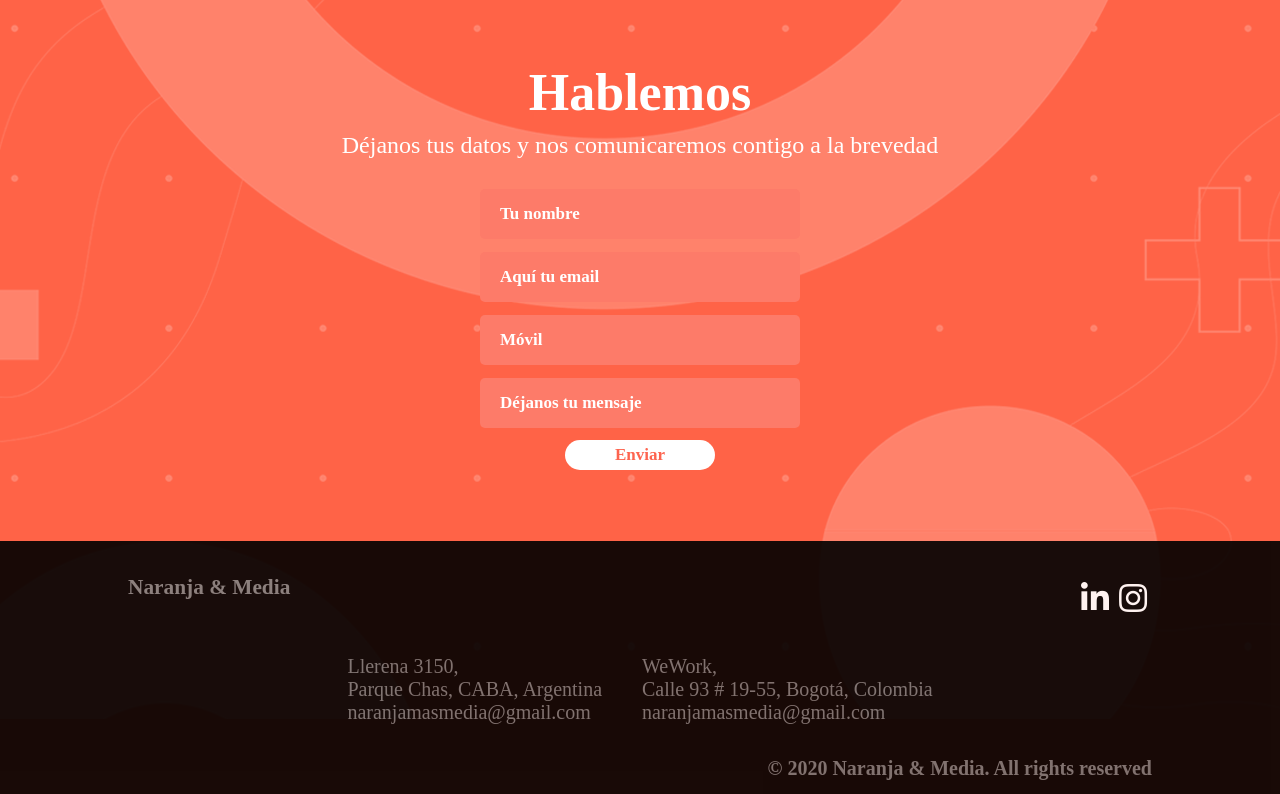
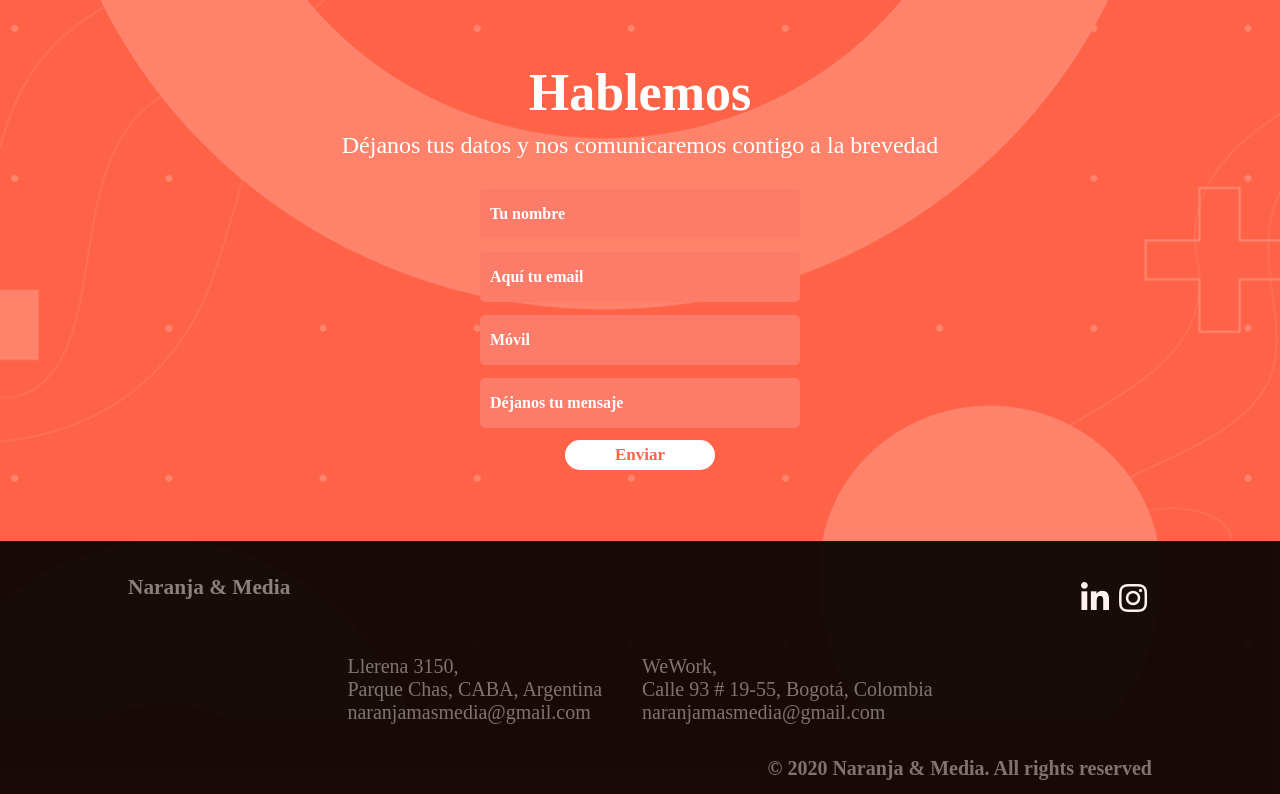
Before and after one commit to Binary-Future/naranja-y-media-landing, a PHP site: page / in a window 1280 px wide. Shown: the part 5326-6120 px from the top of the page. Run offline with PHP 8.4, Linux system fonts and the light colour scheme; some web fonts are replaced.

Commit message:
fix form input on ios

```diff
--- a/web/css/index.css
+++ b/web/css/index.css
@@ -496,22 +496,23 @@ nav {
   color: white;
   font-family: "raleway light";
   font-weight: 600;
-  font-size: 17px;
+  font-size: 12pt;
+  padding: 10px;
 }
 
 .formInput::placeholder {
   color: white;
-  padding: 10px;
   font-family: "raleway light";
   font-weight: 600;
-  font-size: 17px;
+  font-size: 12pt;
+  vertical-align: middle;
 }
 
 .formInput:focus {
   color: white;
   font-family: "raleway light";
   font-weight: 600;
-  font-size: 17px;
+  font-size: 12pt;
 }
 
 .formButton {
```
